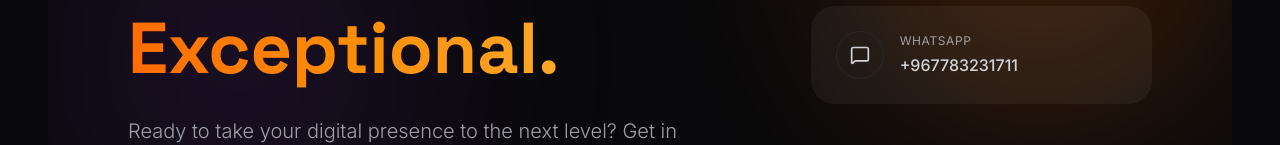
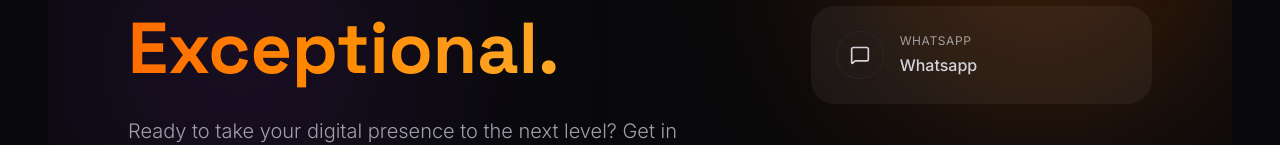
Before and after one commit to ayarcreations/aiman-portfolio, a React (Vite) app: page / in a window 1280 px wide. Shown: the part 10908-11053 px from the top of the page. Built offline with nearby package versions, Linux system fonts and the light colour scheme.

Commit message:
Update Contact.tsx

```diff
--- a/src/components/sections/Contact.tsx
+++ b/src/components/sections/Contact.tsx
@@ -91,7 +91,7 @@ export function Contact() {
                   </motion.div>
                   <div className="text-left">
                     <p className="text-xs uppercase tracking-wider opacity-70 mb-1 hidden sm:block">WhatsApp</p>
-                    <p className="font-medium text-sm md:text-base">+967783231711</p>
+                    <p className="font-medium text-sm md:text-base">Whatsapp</p>
                   </div>
                 </div>
               </motion.a>
```
